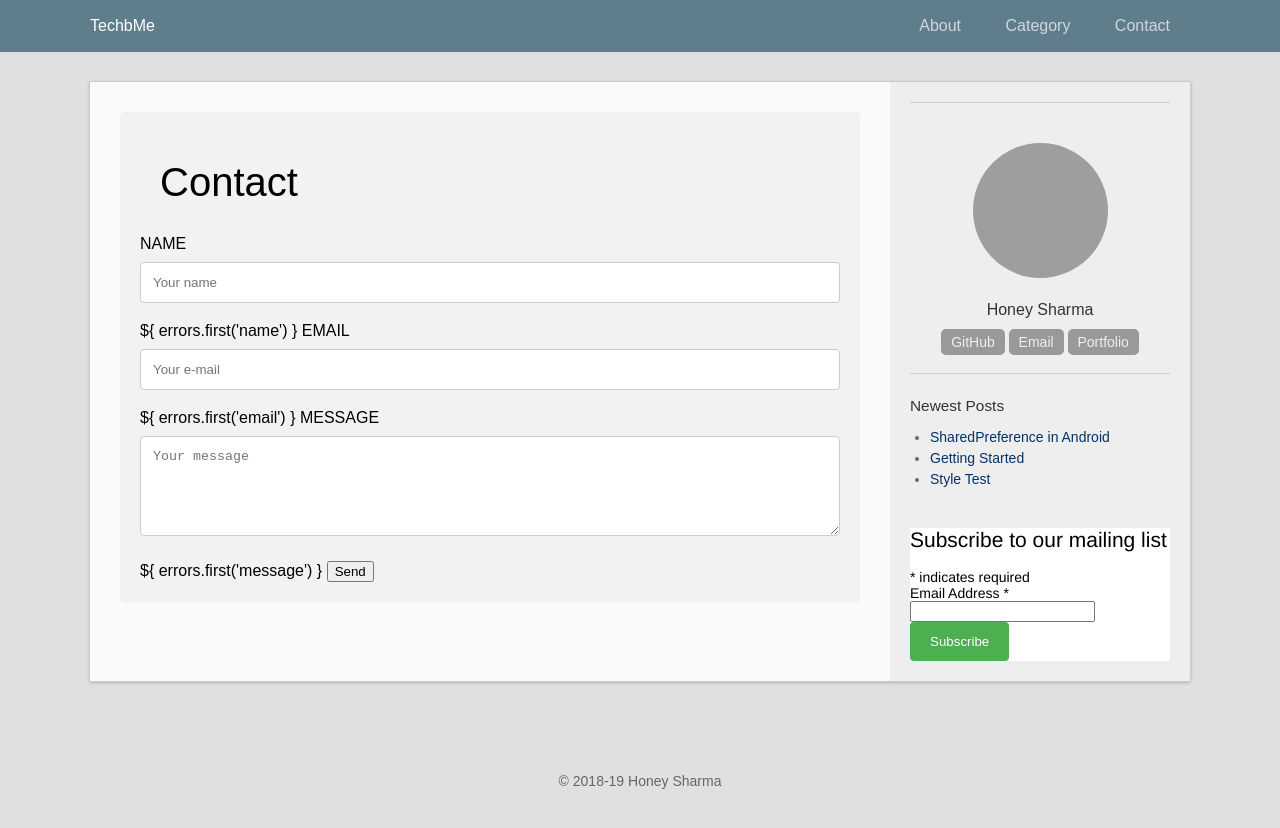
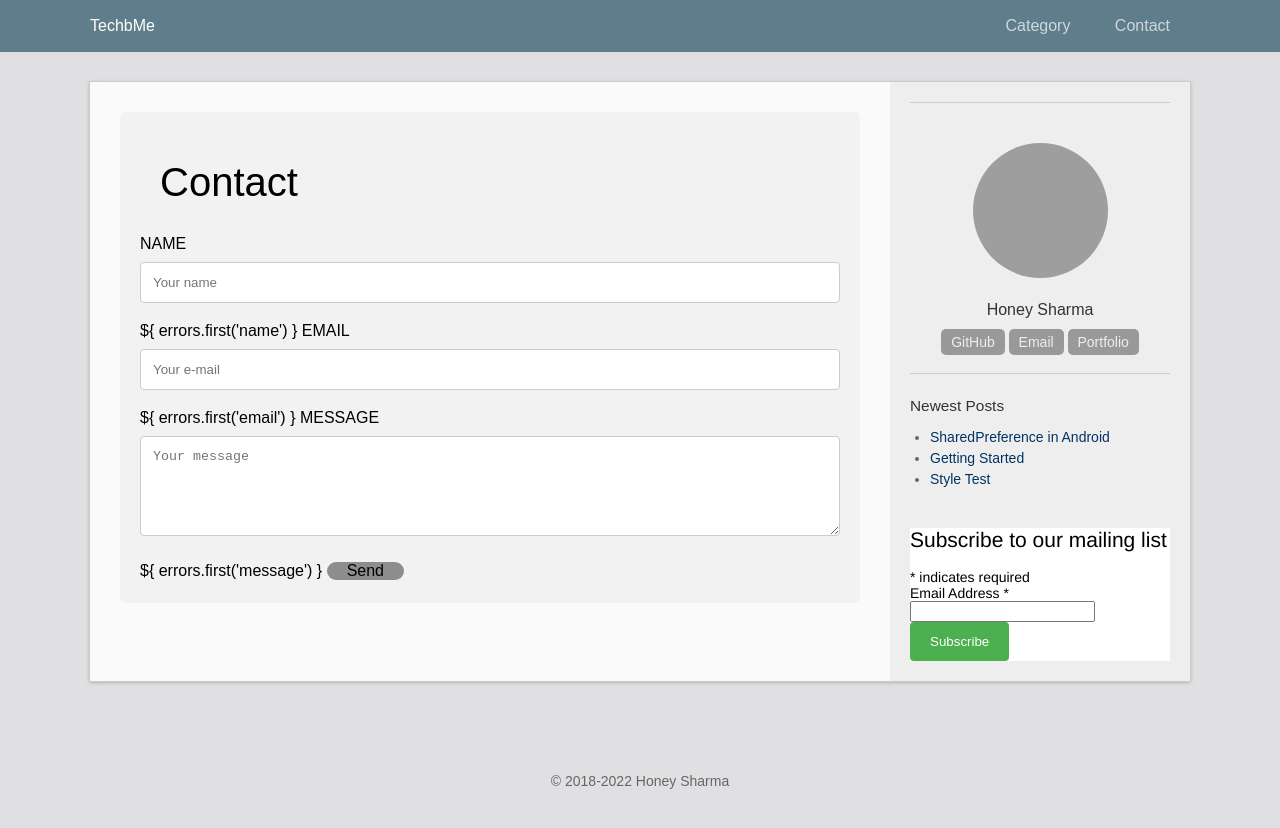
Before and after one commit to honeycoder96/llog, a Jekyll site: the page built from contact.html, in a window 1280 px wide. Shown: the top 828 px of the page. Built offline with Jekyll 4.4.1, drawn with Linux system fonts in a browser that asks for light colours; nearby versions of some CDN libraries; comment, search, counter and statistics services are not loaded; grey boxes are pictures that could not be loaded.

```diff
--- a/_config.yml
+++ b/_config.yml
@@ -5,18 +5,18 @@
 baseurl: "/llog" # the prefix of your site uri, eg. `"/jekyll-theme-EasyBook"` or empty string `""`
 #timezone: Asia/Chongqing
 description: >
-  Aspiring Software Developer and and an open source enthusiast currently expanding my horizon in Machine Learning.
+  Full Stack JavaScript Developer
 
 # Your information
 email: honey.singhroi@gmail.com
 author: Honey Sharma
 avatar: https://avatars3.githubusercontent.com/u/23560854?s=460&u=bcc233596be863507c290901bacbd5b07c5f27eb&v=4
-profile: One sentence introducing yourself.
+profile: Full Stack JavaScript Developer
 #twitter_username: twitter_username
 github_username:  honeycoder96
 profile_links:
   Email: "mailto:honey.singhroi@gmail.com"
-  Portfolio: "https://honeysharma.me"
+  Portfolio: "https://honeysharma.xyz"
   # You can add more profile links above, or edit _includes/sidebar.html
 
 # Comment Service (Disqus or 多说)
@@ -28,7 +28,7 @@
 
 header:
   links:             # Links on the header. Link to in-site page with a slash as prefix
-    About: /about/
+    # About: /about/
     Category: /category/
     Contact: /contact/
     #Contribute: /contribute/
@@ -40,7 +40,7 @@
  - jemoji
 
 # Build settings
-paginate: 5
+paginate: 10
 paginate_path: "page:num"
 
 highlighter: rouge
--- a/_includes/footer.html
+++ b/_includes/footer.html
@@ -1,6 +1,6 @@
 <footer class="footer">
 <div class="wrapper">
-&copy; 2018-19 {{ site.author }}
+&copy; 2018-2022 {{ site.author }}
 </div>
 </footer>
 
--- a/category.html
+++ b/category.html
@@ -89,7 +89,7 @@
 
 <div class="home">
   <h1 class="page-heading">Category</h1>
-  <input type="text" id="myInput" onkeyup="myFunction()" placeholder="Search for category.." title="Type in a category">
+  <!-- <input type="text" id="myInput" onkeyup="myFunction()" placeholder="Search for category.." title="Type in a category"> -->
   <ul class="post-list">
 
 {% capture categories %}{% for category in site.categories %}{{ category | first }}{% unless forloop.last %},{% endunless %}{% endfor %}{% endcapture %}
--- a/contact.html
+++ b/contact.html
@@ -36,6 +36,18 @@
     border-radius: 5px;
     background-color: #f2f2f2;
     padding: 20px;
+}
+
+.btn-info {
+  background-color: #8d8d8d; /* Green */
+  border: none;
+  border-radius: 10px;
+  color: black;
+  padding: 0px 20px;
+  text-align: center;
+  text-decoration: none;
+  display: inline-block;
+  font-size: 16px;
 }
 </style>
 </head>
```
Also changed, not shown: README.md.
